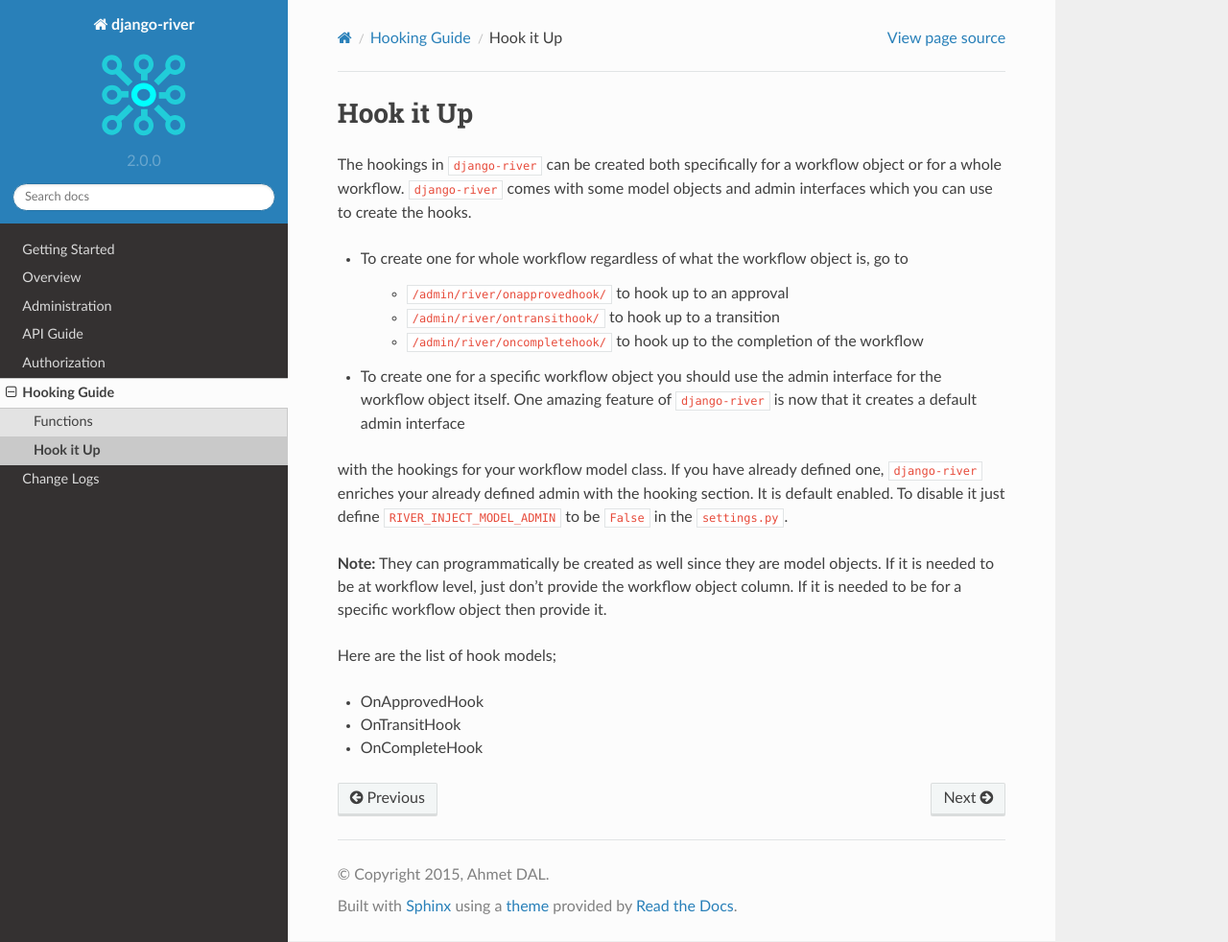
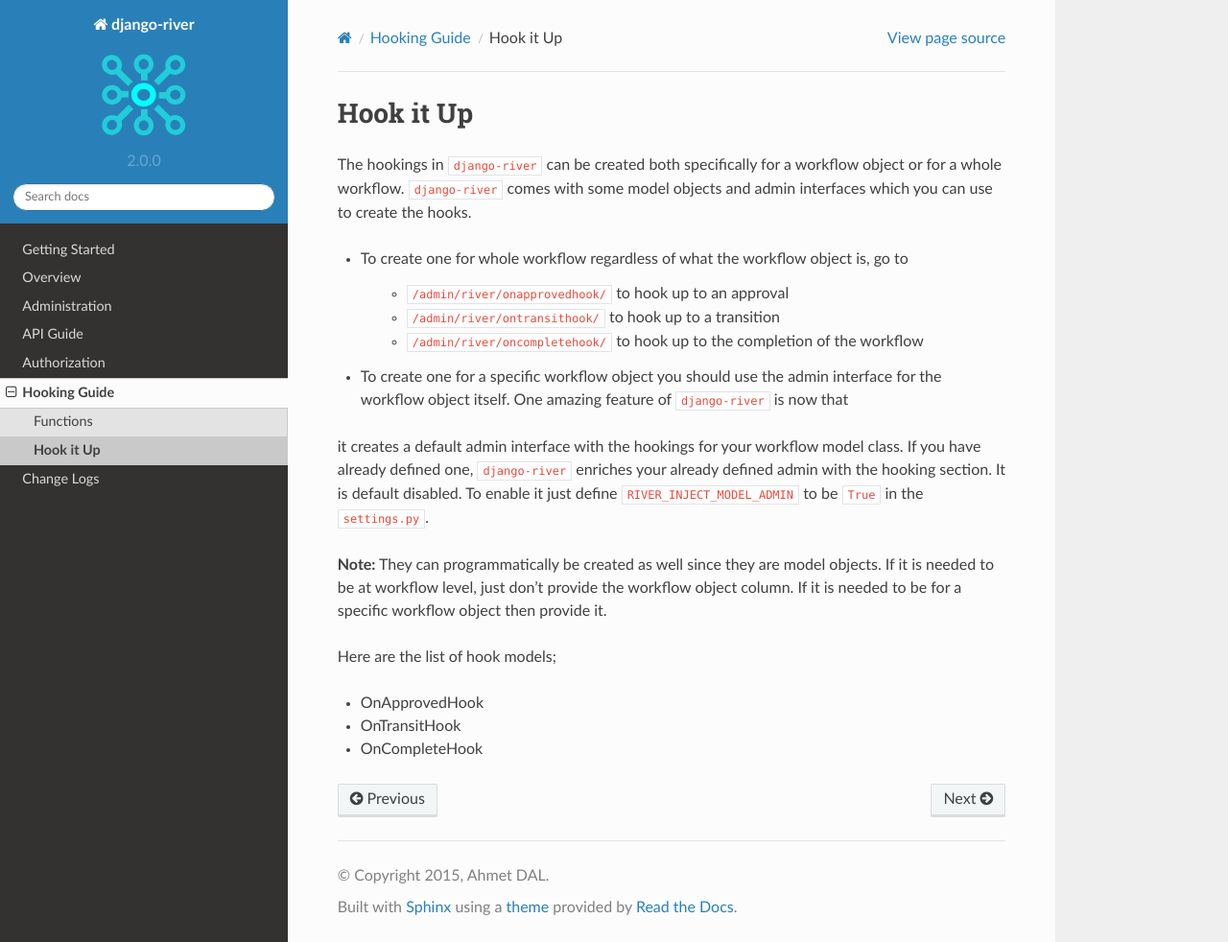
Before and after one commit to javrasya/django-river, a Sphinx documentation site: the page built from docs/hooking/hooking.rst, in a window 1280 px wide and 982 px high. Shown: the whole window at 96% size. Built offline with Sphinx 7.4.7 and the Read the Docs theme 2.0.0, drawn with Linux system fonts in a browser that asks for light colours.

Commit message:
Don't inject model admin default if it is not set

```diff
--- a/README.rst
+++ b/README.rst
@@ -163,7 +163,9 @@ to create the hooks.
     * ``/admin/river/ontransithook/`` to hook up to a transition
     * ``/admin/river/oncompletehook/`` to hook up to the completion of the workflow
 
-* To create one for a specific workflow object you should use the admin interface for the workflow object itself. One amazing feature of ``django-river`` is now that it creates a default admin interface with the hookings for your workflow model class. If you have already defined one, ``django-river`` enriches your already defined admin with the hooking section. It is default enabled. To disable it just define ``RIVER_INJECT_MODEL_ADMIN`` to be ``False`` in the ``settings.py``.
+* To create one for a specific workflow object you should use the admin interface for the workflow object itself. One amazing feature of ``django-river`` is now that
+it creates a default admin interface with the hookings for your workflow model class. If you have already defined one, ``django-river`` enriches your already defined
+admin with the hooking section. It is default disabled. To enable it just define ``RIVER_INJECT_MODEL_ADMIN`` to be ``True`` in the ``settings.py``.
 
 
 **Note:** They can programmatically be created as well since they are model objects. If it is needed to be at workflow level, just don't provide the workflow object column. If it is needed
--- a/docs/hooking/hooking.rst
+++ b/docs/hooking/hooking.rst
@@ -12,9 +12,9 @@ to create the hooks.
     * ``/admin/river/ontransithook/`` to hook up to a transition
     * ``/admin/river/oncompletehook/`` to hook up to the completion of the workflow
 
-* To create one for a specific workflow object you should use the admin interface for the workflow object itself. One amazing feature of ``django-river`` is now that it creates a default admin interface
-with the hookings for your workflow model class. If you have already defined one, ``django-river`` enriches your already defined admin with the hooking section. It is default enabled. To disable it
-just define ``RIVER_INJECT_MODEL_ADMIN`` to be ``False`` in the ``settings.py``.
+* To create one for a specific workflow object you should use the admin interface for the workflow object itself. One amazing feature of ``django-river`` is now that
+it creates a default admin interface with the hookings for your workflow model class. If you have already defined one, ``django-river`` enriches your already defined
+admin with the hooking section. It is default disabled. To enable it just define ``RIVER_INJECT_MODEL_ADMIN`` to be ``True`` in the ``settings.py``.
 
 
 **Note:** They can programmatically be created as well since they are model objects. If it is needed to be at workflow level, just don't provide the workflow object column. If it is needed
```
Also changed, not shown: 1 other file.
